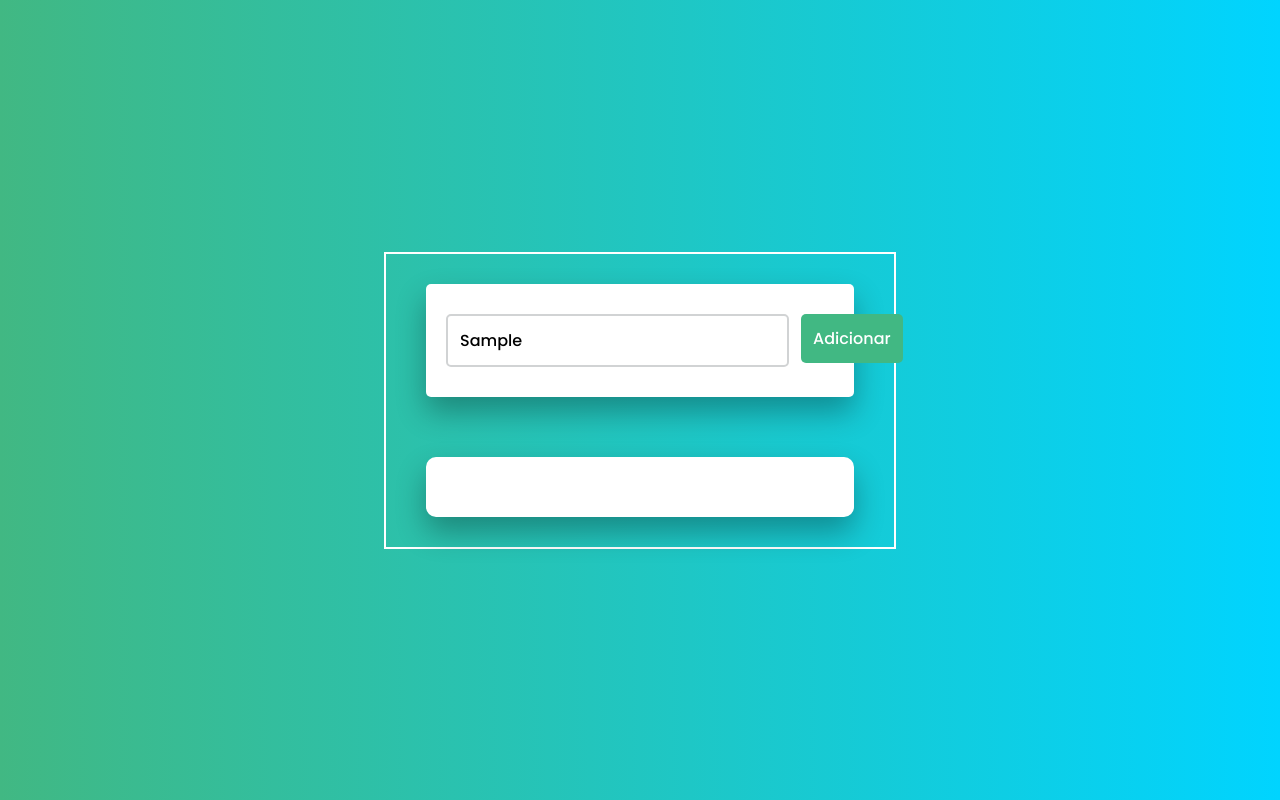
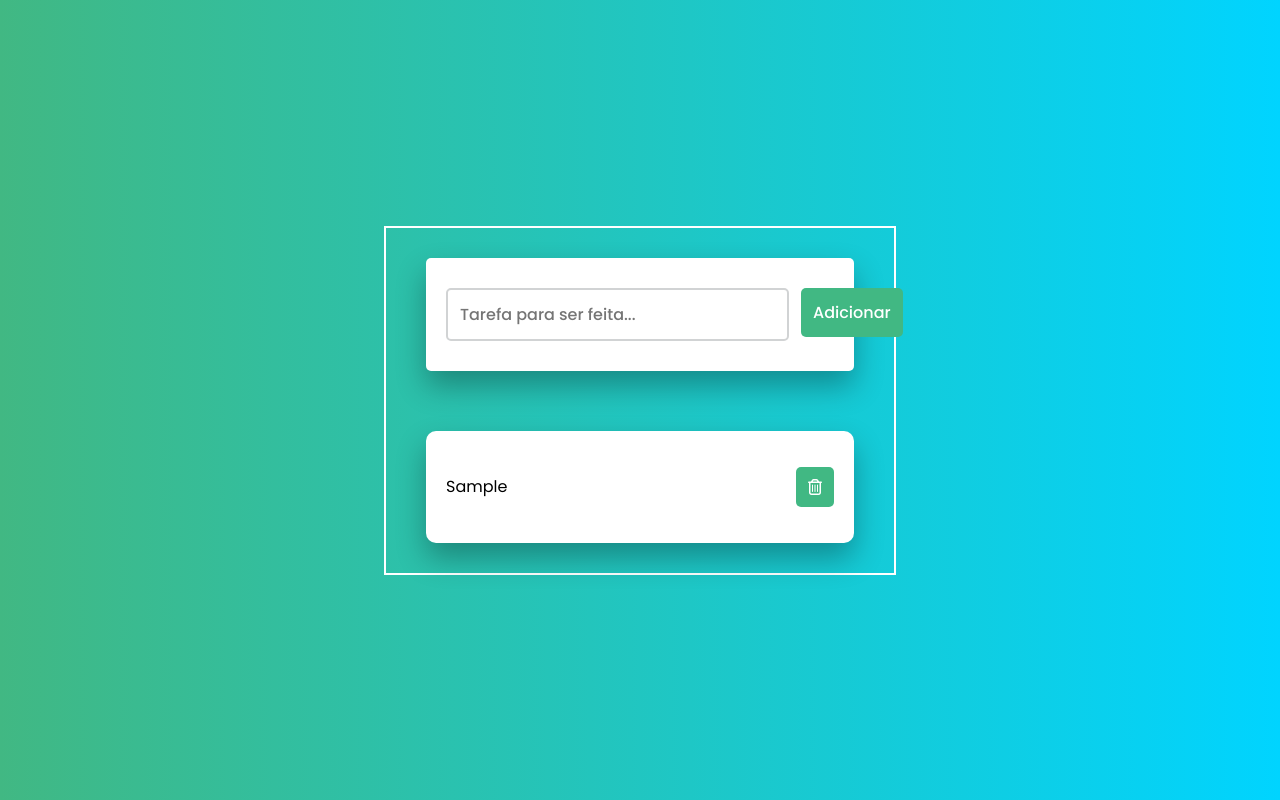
Before and after one commit to guilherme-schumann/lista-de-tarefas, a plain HTML site: page index.html in a window 1280 px wide. Both pictures are taken after typing "Sample" into the empty fields and a click on the button "Adicionar". Drawn offline with Linux system fonts and the light colour scheme.

Commit message:
Finalização das funcionalidades de marcar tarefa como concluída e excluir tarefa

```diff
--- a/index.html
+++ b/index.html
@@ -19,6 +19,7 @@
 
     </div>
   </div>
+  <script src="https://kit.fontawesome.com/4685cbf916.js" crossorigin="anonymous"></script>
   <script src="./scripts.js"></script>
 </body>
 </html>
--- a/scripts.js
+++ b/scripts.js
@@ -1,5 +1,7 @@
 const inputElement = document.querySelector(".new-task-input");
 const addTaskButton = document.querySelector(".new-task-button");
+
+const tasksContainer = document.querySelector('.tasks-container');
 
 const validadeInput = () => inputElement.value.trim().length > 0;
 
@@ -9,15 +11,52 @@ const handleAddTask = () => {
   if (!inputIsValid) {
     return inputElement.classList.add("error");
   }
+
+  const taskItemContainer = document.createElement('div');
+  taskItemContainer.classList.add('task-item');
+
+  const taskContent = document.createElement('p');
+  taskContent.innerText = inputElement.value;
+
+  taskContent.addEventListener("click", () => handleClick(taskContent));
+
+  const deleteItem = document.createElement('i');
+  deleteItem.classList.add("fa-regular");
+  deleteItem.classList.add("fa-trash-can");
+
+  deleteItem.addEventListener("click", () => handleDeleteClick(taskItemContainer, taskContent));
+
+  taskItemContainer.appendChild(taskContent);
+  taskItemContainer.appendChild(deleteItem);
+
+  tasksContainer.appendChild(taskItemContainer);
+
+  inputElement.value = "";
+};
+
+const handleClick = (taskContent) => {
+  const tasks = tasksContainer.childNodes;
+
+  for (const task of tasks) {
+    if (task.nodeType === Node.ELEMENT_NODE && task.firstChild) {
+      if (task.firstChild.isSameNode(taskContent)) {
+        task.firstChild.classList.toggle("completed");
+      }
+    }
+  }
+};
+
+const handleDeleteClick = (taskItemContainer) => {
+  taskItemContainer.remove();
 };
 
 const handleInputChange = () => {
   const inputIsValid = validadeInput();
 
   if (inputIsValid) {
-    return inputElement.classList.remove('error');
+    return inputElement.classList.remove("error");
   }
-}
+};
 
 addTaskButton.addEventListener("click", () => handleAddTask());
 
--- a/styles.css
+++ b/styles.css
@@ -64,6 +64,21 @@ body {
   box-shadow: 0 15px 30px rgba(0, 0, 0, 0.3);
 }
 
+.task-item {
+  display: flex;
+  justify-content: space-between;
+  align-items: center;
+  margin: 6px 0px;
+}
+
+.task-item i {
+  background-color: #41b883;
+  color: #fff;
+  padding: 12px;
+  border-radius: 5px;
+  cursor: pointer;
+}
+
 /* Utilities */
 
 .error {
@@ -73,3 +88,7 @@ body {
 .error::placeholder {
   color: red;
 }
+
+.completed {
+  text-decoration: line-through;
+}
```
